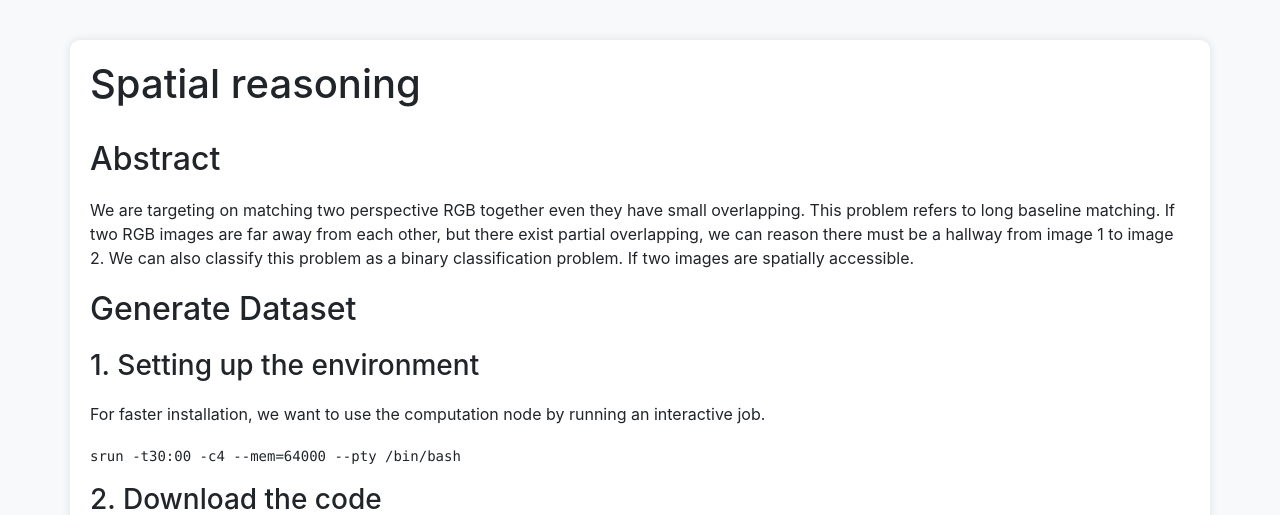
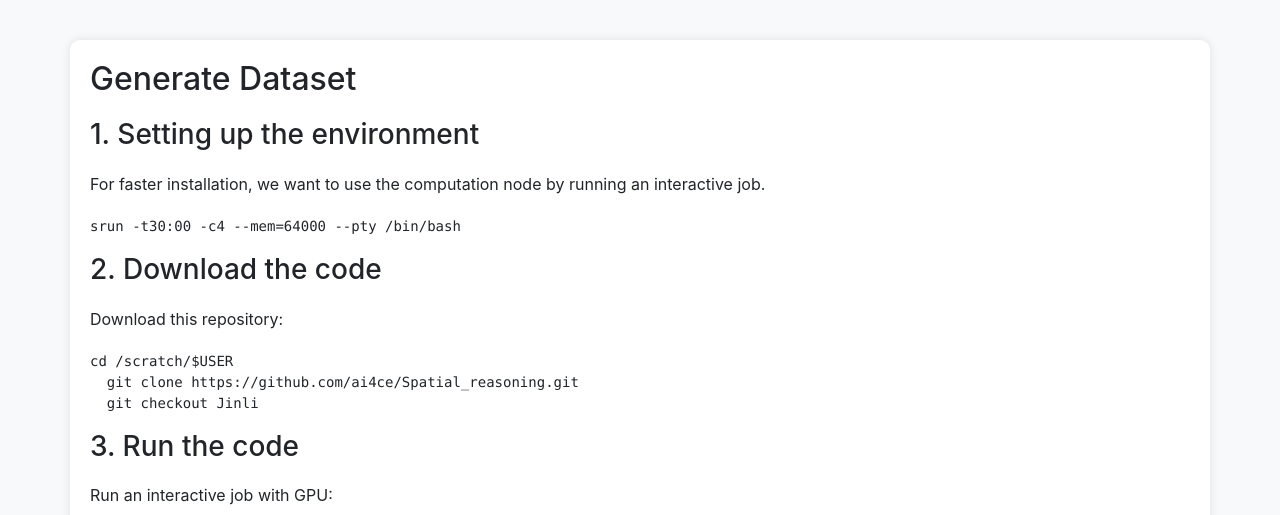
Before and after one commit to shirou10086/CoVision-Website-NYU-2023, a Flask app: page /tutorial in a window 1280 px wide. Shown: the part 86-601 px from the top of the page. Run offline with Flask 3, Linux system fonts and the light colour scheme; some libraries are stand-ins or nearby versions.

Commit message:
Update tutorial.html

```diff
--- a/templates/tutorial.html
+++ b/templates/tutorial.html
@@ -99,11 +99,6 @@
 
   <!-- 自定义主页内容 -->
   <div class="container">
-      <h1>Spatial reasoning</h1>
-      <br>
-      <h2>Abstract</h2>
-      <p>We are targeting on matching two perspective RGB together even they have small overlapping. This problem refers to long baseline matching. If two RGB images are far away from each other, but there exist partial overlapping, we can reason there must be a hallway from image 1 to image 2. We can also classify this problem as a binary classification problem. If two images are spatially accessible.</p>
-
       <h2>Generate Dataset</h2>
 
       <h3>1. Setting up the environment</h3>
```
